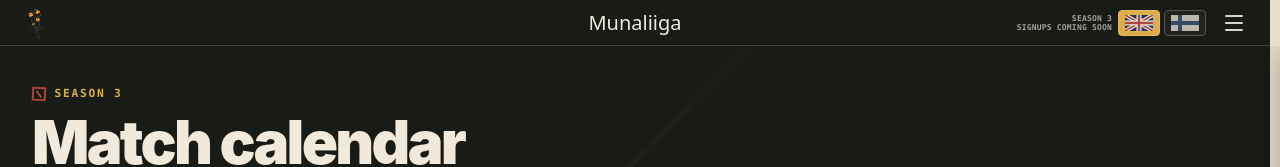
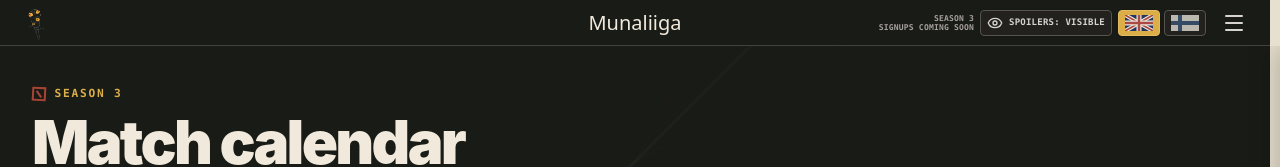
Before and after one commit to morality666/munaliiga-web, a React (Vite) app in the folder client/: page /schedule in a window 1280 px wide. Shown: the top 167 px of the page. Built offline with nearby package versions, Linux system fonts and the light colour scheme; no server answers; a web font is replaced by a local one.

Commit message:
Add a site-wide spoiler toggle that hides match results

```diff
--- a/client/locales/en/translation.json
+++ b/client/locales/en/translation.json
@@ -56,6 +56,11 @@
     "updated": "Updated {{date}}",
     "win": "Win"
   },
+  "spoilers": {
+    "visible": "Spoilers: visible",
+    "hidden": "Spoilers: hidden",
+    "resultHidden": "Result hidden"
+  },
   "teams": {
     "title": "Teams",
     "intro": "Teams are built to be as evenly matched as possible. Each one has its own coach to guide them through the season.",
--- a/client/locales/fi/translation.json
+++ b/client/locales/fi/translation.json
@@ -56,6 +56,11 @@
     "updated": "Päivitetty {{date}}",
     "win": "Voitto"
   },
+  "spoilers": {
+    "visible": "Spoilerit: näkyvissä",
+    "hidden": "Spoilerit: piilossa",
+    "resultHidden": "Tulos piilotettu"
+  },
   "teams": {
     "title": "Joukkueet",
     "intro": "Joukkueet rakennetaan mahdollisimman tasaväkisiksi. Jokaisella on oma valmentaja, jonka opastuksella kausi pelataan.",
--- a/client/src/common/components/TopBar.tsx
+++ b/client/src/common/components/TopBar.tsx
@@ -1,10 +1,11 @@
 import clsx from "clsx";
 import { Link, useRouterState } from "@tanstack/react-router";
-import { ChevronDown, Menu } from "lucide-react";
+import { ChevronDown, Eye, EyeOff, Menu } from "lucide-react";
 import { useEffect, useRef, useState } from "react";
 import { useTranslation } from "react-i18next";
 import { getOffseasonUrl, signupStatus, siteConfig } from "../../config.ts";
 import { getObsidianNotes } from "../../obsidian/notes.ts";
+import { setSpoilersHidden, useSpoilersHidden } from "../../spoilers/spoilers.ts";
 import { useStreamStatus } from "../../streaming/StreamStatus.tsx";
 
 const languages = [
@@ -77,6 +78,7 @@ export const TopBar = () => {
   const menuButtonRef = useRef<HTMLButtonElement>(null);
   const menuRef = useRef<HTMLElement>(null);
   const { featuredChannel, isLive, liveChannels } = useStreamStatus();
+  const spoilersHidden = useSpoilersHidden();
   const activeLanguage = i18n.resolvedLanguage ?? i18n.language;
   const allPages = getObsidianNotes(activeLanguage).filter((page) => page.slug);
   const pages = allPages.filter((page) => !page.section);
@@ -202,6 +204,45 @@ export const TopBar = () => {
         ? "border-[#e5bb5f] bg-[#dcae47] [&_svg]:saturate-100"
         : "border-stone-600 bg-stone-800/60 [&_svg]:opacity-75 [&_svg]:saturate-[0.7] hover:-translate-y-px hover:border-stone-400 hover:bg-stone-800 hover:[&_svg]:opacity-100 hover:[&_svg]:saturate-100",
     );
+
+  // Below md the bar has no room beside a long Finnish signup badge, so the
+  // toggle sits in the menu there instead.
+  const spoilerButtonClass = clsx(
+    "hidden",
+    "md:flex",
+    "items-center",
+    "gap-1.5",
+    "cursor-pointer",
+    "rounded-sm",
+    "border",
+    "px-1",
+    "py-0.5",
+    "sm:px-1.5",
+    "sm:py-1",
+    "font-mono",
+    "text-[9px]",
+    "font-bold",
+    "uppercase",
+    "tracking-wide",
+    "shadow-sm",
+    "transition-[background-color,border-color,transform]",
+    "focus-visible:outline-2",
+    "focus-visible:outline-offset-2",
+    "focus-visible:outline-[#e5bb5f]",
+    spoilersHidden
+      ? "border-[#e5bb5f] bg-[#dcae47] text-[#1c1d19]"
+      : "border-stone-600 bg-stone-800/60 text-stone-300 hover:-translate-y-px hover:border-stone-400 hover:bg-stone-800",
+  );
+
+  const spoilerIconClass = clsx("h-3.5", "w-3.5", "sm:h-4", "sm:w-4");
+
+  const spoilerIcon = spoilersHidden ? (
+    <EyeOff aria-hidden className={spoilerIconClass} />
+  ) : (
+    <Eye aria-hidden className={spoilerIconClass} />
+  );
+
+  const spoilerLabel = t(spoilersHidden ? "spoilers.hidden" : "spoilers.visible");
 
   const menuIconHolderClass = clsx(
     "h-9",
@@ -374,6 +415,15 @@ export const TopBar = () => {
                 {signupStatusBadge}
               </span>
             )}
+            <button
+              className={spoilerButtonClass}
+              onClick={() => setSpoilersHidden(!spoilersHidden)}
+              title={spoilerLabel}
+              type="button"
+            >
+              {spoilerIcon}
+              <span className="sr-only lg:not-sr-only">{spoilerLabel}</span>
+            </button>
             <div className={languageToggleClass}>
               {languages.map(({ code, label }) => (
                 <button
@@ -537,6 +587,19 @@ export const TopBar = () => {
             >
               <YouTubeLogo />
             </a>
+            <button
+              className={clsx(
+                "ml-auto flex h-9 cursor-pointer items-center gap-1.5 border px-2.5 font-mono text-[10px] font-bold uppercase tracking-wide text-[#1c1d19] transition hover:-translate-y-px md:hidden",
+                spoilersHidden
+                  ? "border-[#e5bb5f] bg-[#dcae47]"
+                  : "border-stone-500/50 bg-[#dcd3c0] hover:border-stone-600 hover:bg-[#d3cab8]",
+              )}
+              onClick={() => setSpoilersHidden(!spoilersHidden)}
+              type="button"
+            >
+              {spoilerIcon}
+              {spoilerLabel}
+            </button>
           </footer>
         </aside>
       </div>
--- a/client/src/schedule/MatchRow.tsx
+++ b/client/src/schedule/MatchRow.tsx
@@ -3,6 +3,7 @@ import { useId, useState } from "react";
 import { Link } from "@tanstack/react-router";
 import { useTranslation } from "react-i18next";
 import { MatchCard } from "../matches/MatchCard.tsx";
+import { useSpoilersHidden } from "../spoilers/spoilers.ts";
 import { TeamBadge } from "../teams/TeamBadge.tsx";
 import { formatDay, type ScheduledMatch, type TeamRef } from "./schedule.ts";
 import { TwitchMark } from "./TwitchMark.tsx";
@@ -84,13 +85,15 @@ export function MatchRow({ match }: MatchRowProps) {
   const games = [...(result?.games ?? [])].sort(
     (first, second) => first.startTime - second.startTime,
   );
-  const hasGames = games.length > 0;
+  const spoilersHidden = useSpoilersHidden();
+  const shownResult = spoilersHidden ? null : result;
+  const canShowGames = !spoilersHidden && games.length > 0;
 
   return (
     <div
       className={clsx(
         "rounded-md border transition-colors",
-        hasGames && "focus-within:border-[#a95747] hover:border-[#a95747]",
+        canShowGames && "focus-within:border-[#a95747] hover:border-[#a95747]",
         isLive &&
           "border-[#a95747]/60 border-l-[5px] border-l-[#a94435] bg-[linear-gradient(135deg,rgba(220,174,71,0.2),transparent_40%)] bg-[#f1eadc] shadow-[6px_7px_0_rgba(169,87,71,0.3)]",
         isOff &&
@@ -124,12 +127,12 @@ export function MatchRow({ match }: MatchRowProps) {
           )}
         </span>
 
-        <Side dimmed={isOff} side={match.home} won={result?.homeWon === true} />
+        <Side dimmed={isOff} side={match.home} won={shownResult?.homeWon === true} />
 
         <span className="shrink-0 self-start font-mono text-[0.95rem] font-black text-[#7a6f5a] md:self-auto md:justify-self-center">
-          {result ? (
+          {shownResult ? (
             <span className="text-[1.05rem] text-[#1c1d19]">
-              {result.homeScore} — {result.awayScore}
+              {shownResult.homeScore} — {shownResult.awayScore}
             </span>
           ) : (
             t("schedule.versus")
@@ -140,7 +143,7 @@ export function MatchRow({ match }: MatchRowProps) {
           align="end"
           dimmed={isOff}
           side={match.away}
-          won={result?.homeWon === false}
+          won={shownResult?.homeWon === false}
         />
 
         <span className="flex shrink-0 flex-wrap items-center gap-x-3 gap-y-1 font-mono text-[0.68rem] font-black uppercase tracking-[0.14em] text-[#5f5747] md:justify-end">
@@ -166,7 +169,7 @@ export function MatchRow({ match }: MatchRowProps) {
             <span className="text-[#8a8071]">{t("schedule.casterOpen")}</span>
           )}
 
-          {hasGames ? (
+          {canShowGames ? (
             // Stretched over the whole row, so clicking anywhere on it opens the games.
             <button
               aria-controls={panelId}
@@ -191,7 +194,7 @@ export function MatchRow({ match }: MatchRowProps) {
         </span>
       </div>
 
-      {hasGames ? (
+      {canShowGames ? (
         <div
           className="border-t border-stone-900/15 px-4 pb-4 pt-3"
           hidden={!isOpen}
--- /dev/null
+++ b/client/src/spoilers/spoilers.ts
@@ -0,0 +1,57 @@
+import { useSyncExternalStore } from "react";
+
+/** The viewer's spoiler setting, kept in this browser only: every result is shown, or none is. */
+const STORAGE_KEY = "spoilers";
+
+const readHidden = () => {
+  try {
+    return localStorage.getItem(STORAGE_KEY) === "hidden";
+  } catch {
+    return false;
+  }
+};
+
+let hidden = readHidden();
+const listeners = new Set<() => void>();
+
+const update = (next: boolean) => {
+  hidden = next;
+  listeners.forEach((listener) => listener());
+};
+
+const subscribe = (listener: () => void) => {
+  listeners.add(listener);
+
+  // Keep other open tabs in step.
+  const onStorage = (event: StorageEvent) => {
+    if (event.key === STORAGE_KEY) {
+      update(readHidden());
+    }
+  };
+
+  window.addEventListener("storage", onStorage);
+
+  return () => {
+    listeners.delete(listener);
+    window.removeEventListener("storage", onStorage);
+  };
+};
+
+const getSnapshot = () => hidden;
+
+export const useSpoilersHidden = () =>
+  useSyncExternalStore(subscribe, getSnapshot);
+
+export const setSpoilersHidden = (next: boolean) => {
+  try {
+    if (next) {
+      localStorage.setItem(STORAGE_KEY, "hidden");
+    } else {
+      localStorage.removeItem(STORAGE_KEY);
+    }
+  } catch {
+    // Storage is blocked: the setting still holds until the page is reloaded.
+  }
+
+  update(next);
+};
```
Also changed, not shown: client/src/matches/MatchCard.tsx (+56 -7 lines).
